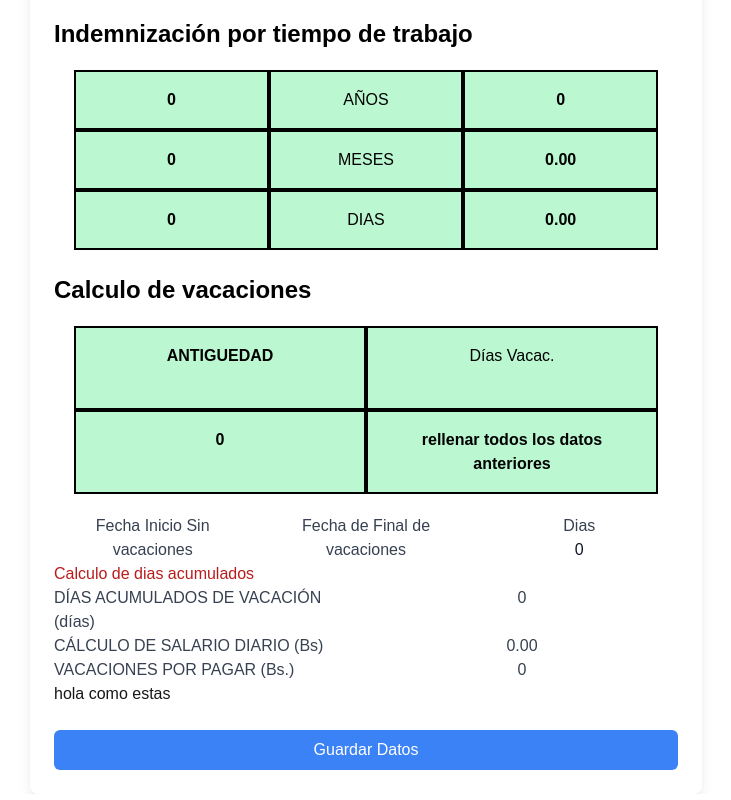
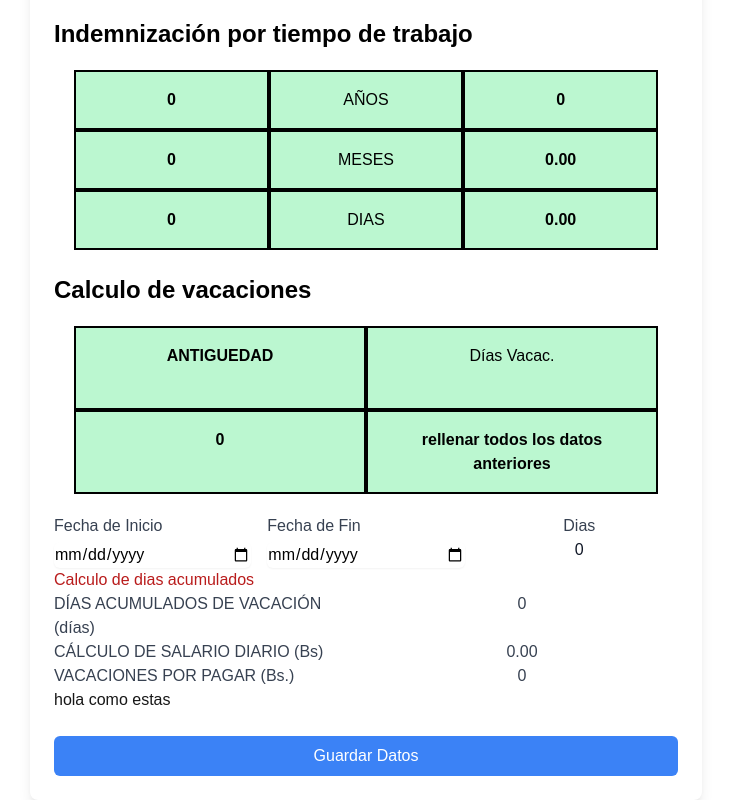
Before and after one commit to andre00bejarano00vaca/finiquito, a Next.js app: page / in a window 1280 px wide. Shown: the part 976-1776 px from the top of the page, without its empty margins (274-1005 px from the left). Built offline with nearby package versions, Linux system fonts and the light colour scheme.

Commit message:
corregimos las fechas de las vacaciones

```diff
--- a/src/components/FormularioDatos.jsx
+++ b/src/components/FormularioDatos.jsx
@@ -39,6 +39,8 @@ export default function FormularioDatos() {
   });
 
   const [fechaVacaciones,setFechaVacaciones]= useState({
+    inicio:'',
+    final:'',
     diasTotales:0,
   });
   //handleChange/////////////////////////////////////
@@ -108,14 +110,15 @@ export default function FormularioDatos() {
   }, [fechas,meses.promedio]); // Se ejecuta cuando `fechas` cambia
 
   useEffect(()=>{
-    if((formData.fechaInicio !== undefined)&&(formData.fechaFin !==undefined)){
-      const fechaEnDias = calcularDiferenciaEnDias(formData.fechaInicio,formData.fechaFin)
+    if((fechaVacaciones.inicio !== undefined)&&(fechaVacaciones.final !==undefined)){
+      const fechaEnDias = (calcularDiferenciaEnDias(fechaVacaciones.inicio,fechaVacaciones.final)+1)
+      console.log(fechaEnDias)
       setFechaVacaciones((prevFormData) => ({
         ...prevFormData,
         diasTotales:fechaEnDias ,
       }));
     }
-  },[formData.fechaInicio,formData.fechaFin])
+  },[fechaVacaciones.inicio,fechaVacaciones.final])
 
 
   return (
@@ -416,26 +419,34 @@ export default function FormularioDatos() {
           <span className="font-bold text-black">{diasVaca}</span>
         </div>
       </div>
-      <div className="grid grid-cols-3 gap-4">
-        <div className="block text-center">
-          <span className="text-gray-700">Fecha Inicio Sin vacaciones</span>
-          <div>
-          <span className="text-gray-900">{formData.fechaInicio}</span>
-          </div>
-        </div>
-        <div className="block text-center">
-          <span className="text-gray-700">Fecha de Final de vacaciones</span>
-          <div>
-          <span className="text-gray-900">{formData.fechaFin}</span>
-          </div>
-        </div>
+        <form className="grid grid-cols-3 gap-4">
+        <label className="block">
+          <span className="text-gray-700">Fecha de Inicio</span>
+          <input
+            name="inicio"
+            value={fechaVacaciones.inicio}
+            onChange={handleFechasVacaciones}
+            type="date"
+            className="mt-1 block w-full rounded-md border-gray-300 shadow-sm text-black"
+          />
+        </label>
+        <label className="block">
+          <span className="text-gray-700">Fecha de Fin</span>
+          <input
+            name="final"
+            value={fechaVacaciones.final}
+            onChange={handleFechasVacaciones}
+            type="date"
+            className="mt-1 block w-full rounded-md border-gray-300 shadow-sm text-black"
+          />
+        </label>
         <div className="block text-center">
           <span className="text-gray-700">Dias</span>
           <div>
           <span className="text-gray-900">{isNaN(fechaVacaciones.diasTotales) ? 0 : fechaVacaciones.diasTotales}</span>
           </div>
         </div>
-      </div>
+      </form>
       <span className="text-red-700">Calculo de dias acumulados</span>
       <div className="grid grid-cols-2">
   <span className="text-gray-700">DÍAS ACUMULADOS DE VACACIÓN (días)</span>
```
